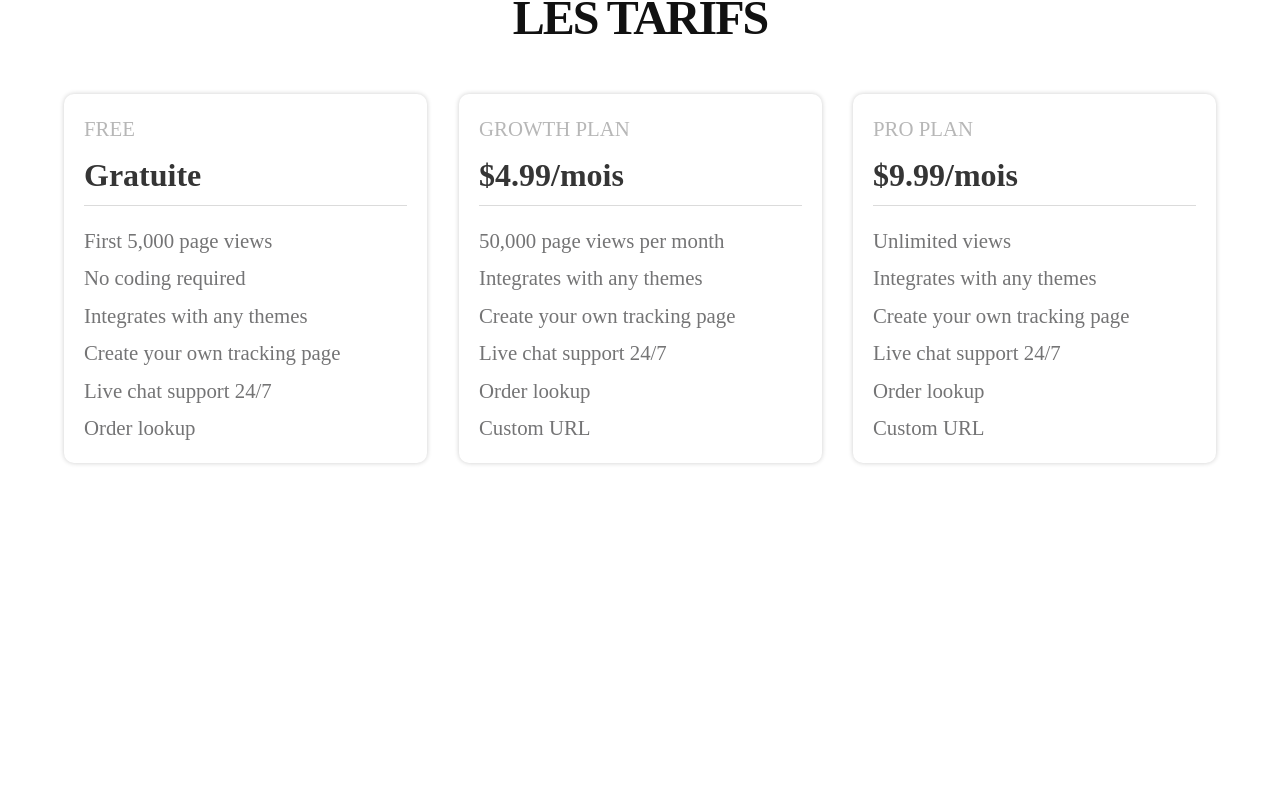
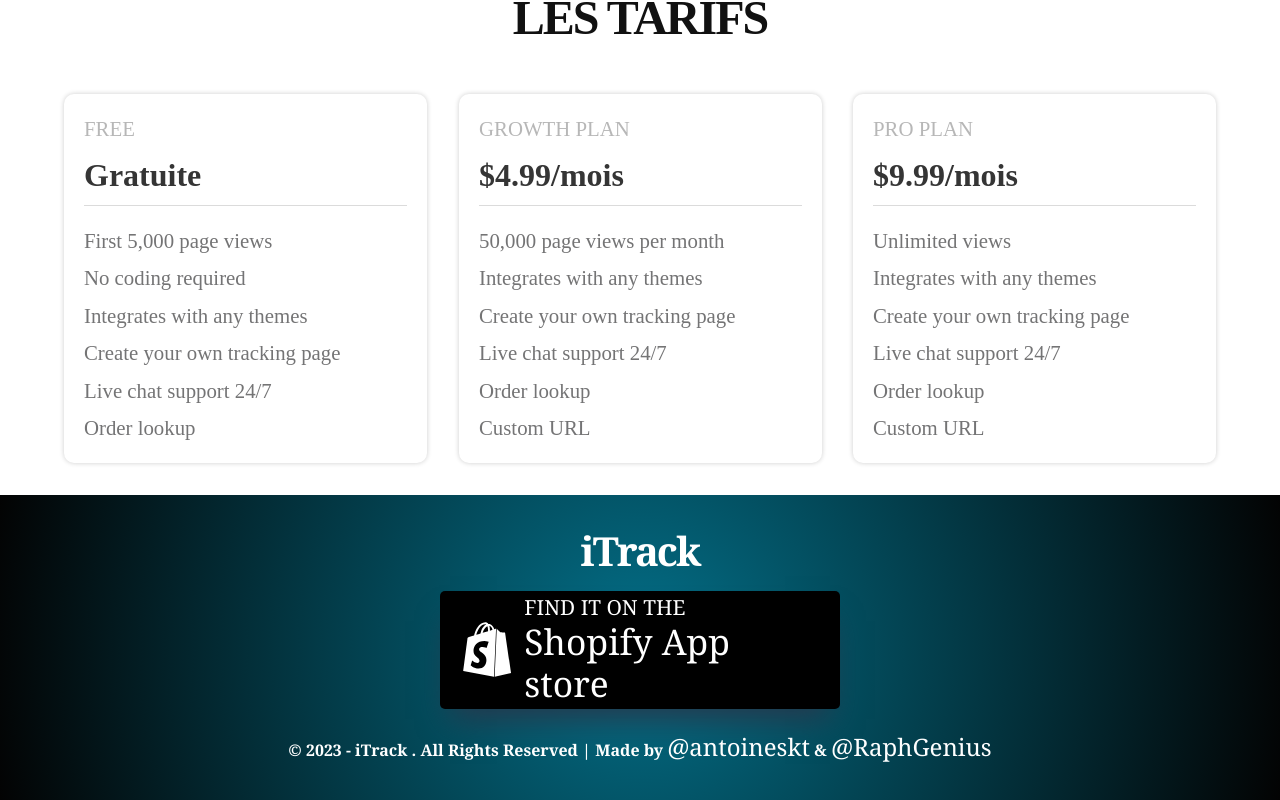
Before and after one commit to antoineskt/itrack, a Next.js app: page / in a window 1280 px wide. Shown: the part 2824-3624 px from the top of the page. Before the commit the page ends 3319 px from the top, so only its background shows below. Built offline with nearby package versions, Linux system fonts and the light colour scheme.

Commit message:
add footer

```diff
--- /dev/null
+++ b/components/Footer.tsx
@@ -0,0 +1,57 @@
+import React from 'react';
+import ReusableBackground from './background';
+import styled from 'styled-components';
+import ButtonShopify from './buttonShopify';
+import Link from 'next/link';
+
+const FooterContainer = styled.footer`
+  padding: 2em 0;
+  display: flex;
+  flex-direction: column;
+  justify-content: center;
+  align-items: center;
+  gap: 1em;
+  color: white;
+  font-size: 1em;
+  font-family: 'Georgia';
+`;
+
+const GithubLink = ({ link, author }: { link: string; author: string }) => {
+  return (
+    <Link
+      style={{
+        color: 'white',
+        fontSize: '1.5em',
+      }}
+      target='_blank'
+      href={link}
+    >
+      {author}
+    </Link>
+  );
+};
+
+function Footer() {
+  return (
+    <ReusableBackground>
+      <FooterContainer>
+        <h2>iTrack</h2>
+        <ButtonShopify />
+        <strong>
+          © 2023 - iTrack . All Rights Reserved | Made by{' '}
+          <GithubLink
+            author='@antoineskt'
+            link='https://github.com/antoineskt'
+          />{' '}
+          &{' '}
+          <GithubLink
+            author='@RaphGenius'
+            link='https://github.com/RaphGenius'
+          />
+        </strong>
+      </FooterContainer>
+    </ReusableBackground>
+  );
+}
+
+export default Footer;
--- a/pages/index.tsx
+++ b/pages/index.tsx
@@ -4,6 +4,7 @@ import BlueSectionSmall from '../components/blueSectionSmall';
 import SecondSection from '../components/secondSection';
 import ThirdSection from '../components/thirdSection';
 import FourthSection from '../components/FourthSection';
+import Footer from '../components/Footer';
 
 export default function Home() {
   return (
@@ -14,6 +15,7 @@ export default function Home() {
       <SecondSection />
       <ThirdSection />
       <FourthSection />
+      <Footer />
     </div>
   );
 }
```
